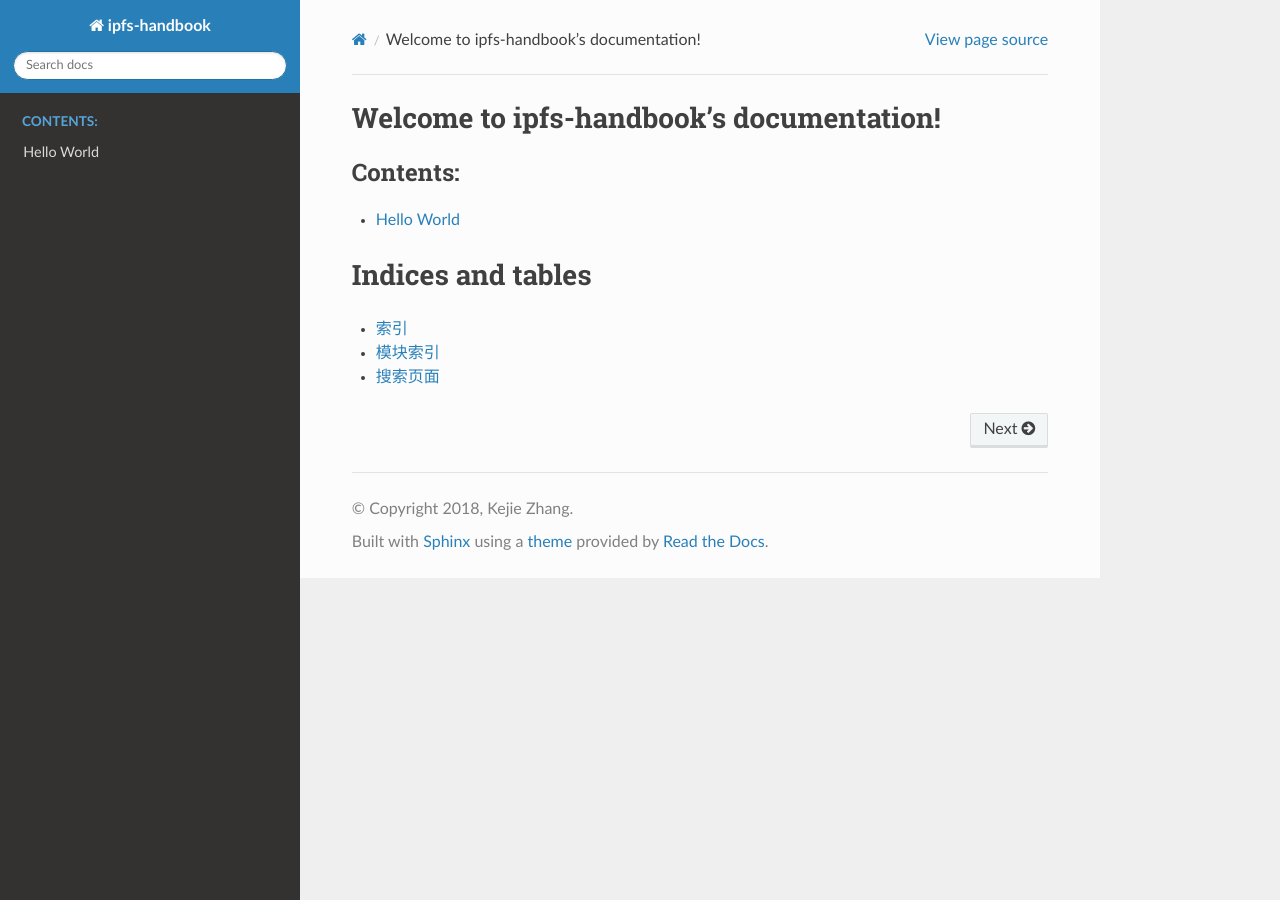
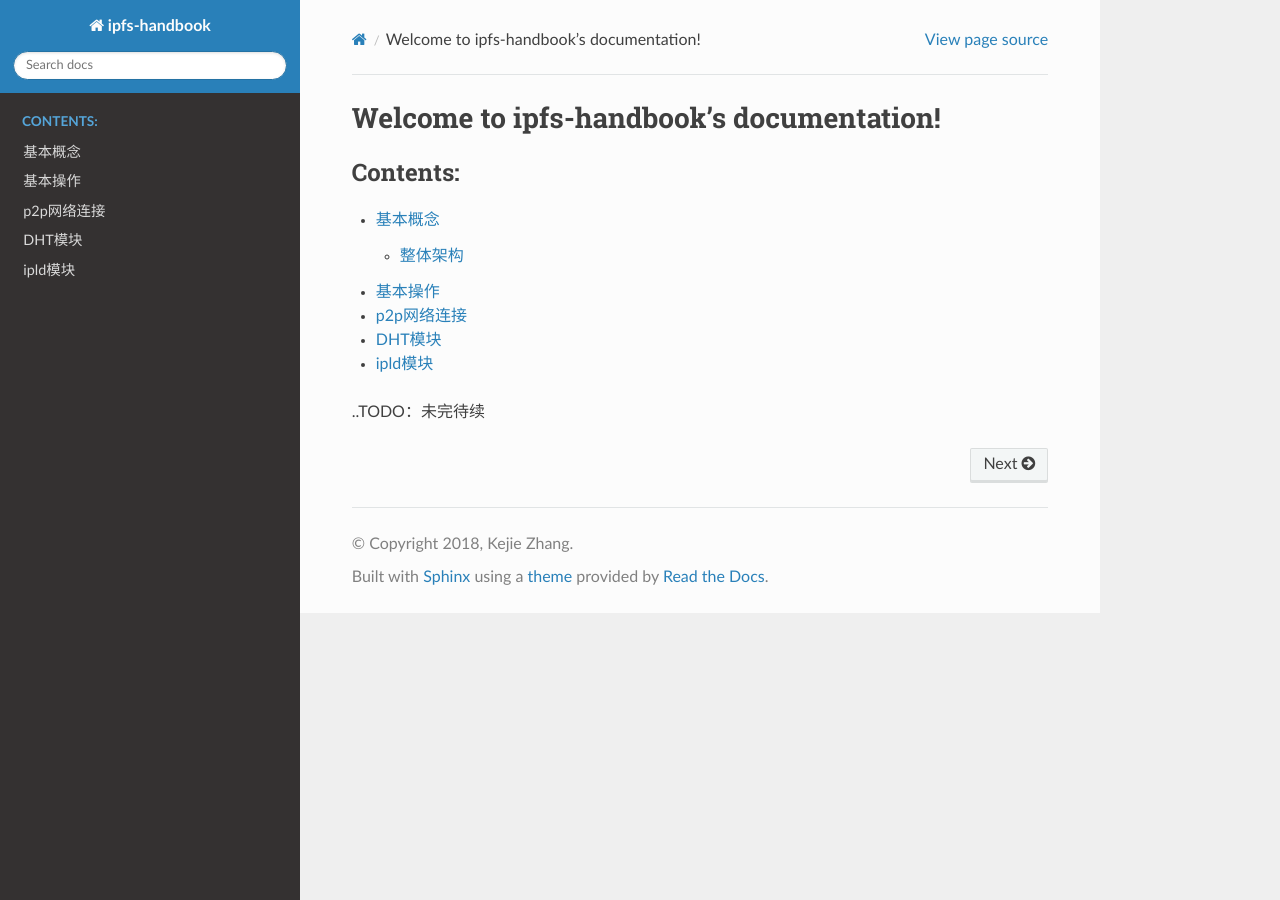
Before and after one commit to kjzz/ipfs-handbook, a Sphinx documentation site: the page built from source/index.rst, in a window 1280 px wide. Built offline with Sphinx 7.4.7 and the Read the Docs theme 2.0.0, drawn with Linux system fonts in a browser that asks for light colours.

Commit message:
update handbook content

```diff
--- /dev/null
+++ b/source/basic.rst
@@ -0,0 +1,5 @@
+=========
+基本概念
+=========
+整体架构
+^^^^^^^^^
--- /dev/null
+++ b/source/dht.rst
@@ -0,0 +1,3 @@
+========
+DHT模块
+========
--- a/source/hello.rst
+++ /dev/null
@@ -1,4 +0,0 @@
-======
-Hello World
-======
-Hello World!
--- a/source/index.rst
+++ b/source/index.rst
@@ -10,11 +10,17 @@ Welcome to ipfs-handbook's documentation!
    :maxdepth: 2
    :caption: Contents:
 
-   hello
+   basic
+   operation
+   network
+   dht
+   ipld
 
-Indices and tables
-==================
+..TODO：未完待续
 
-* :ref:`genindex`
-* :ref:`modindex`
-* :ref:`search`
+.. Indices and tables
+.. ==================
+
+.. * :ref:`genindex`
+.. * :ref:`modindex`
+.. * :ref:`search`
--- /dev/null
+++ b/source/ipld.rst
@@ -0,0 +1,3 @@
+========
+ipld模块
+========
--- /dev/null
+++ b/source/network.rst
@@ -0,0 +1,3 @@
+===========
+p2p网络连接
+===========
--- /dev/null
+++ b/source/operation.rst
@@ -0,0 +1,3 @@
+========
+基本操作
+========
```
